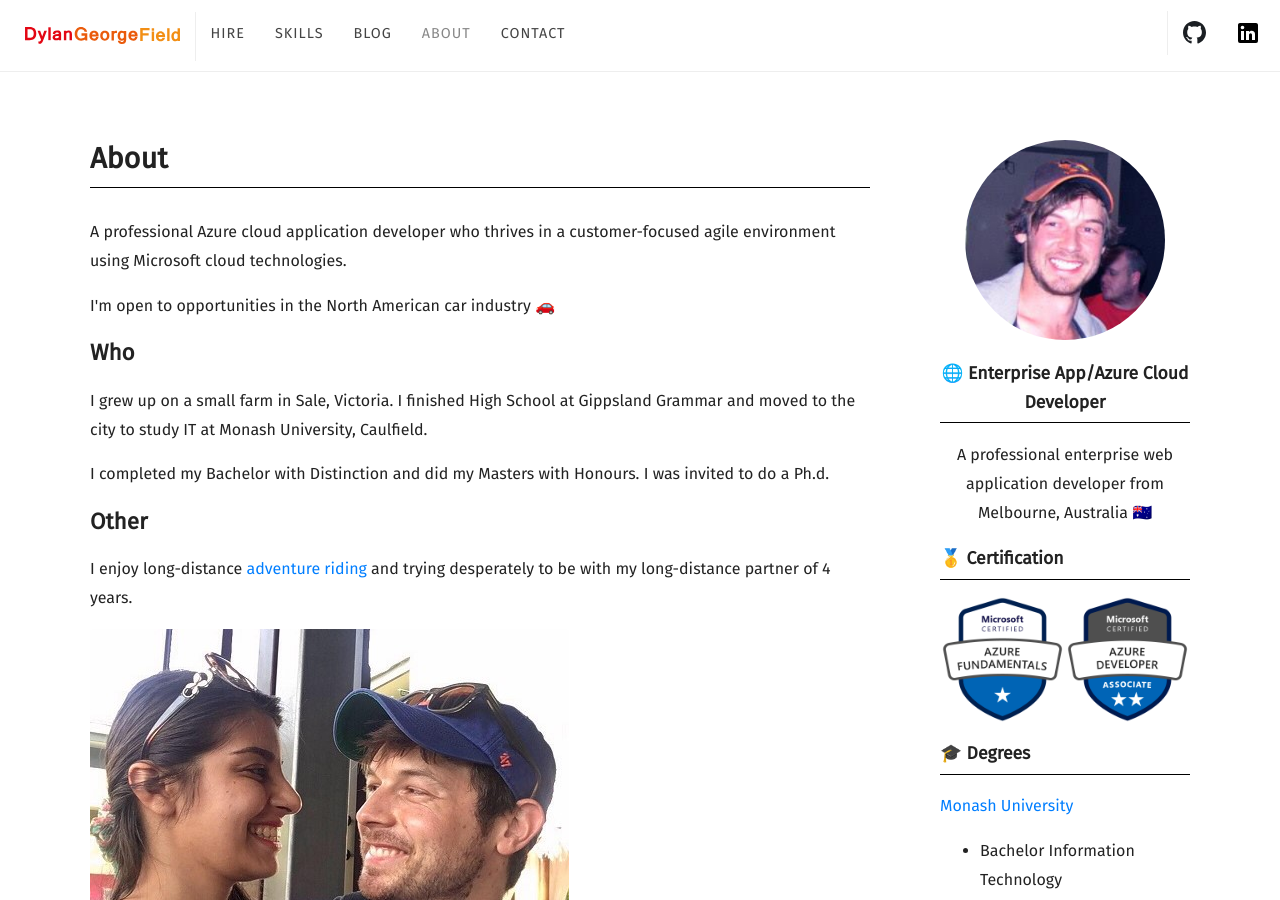
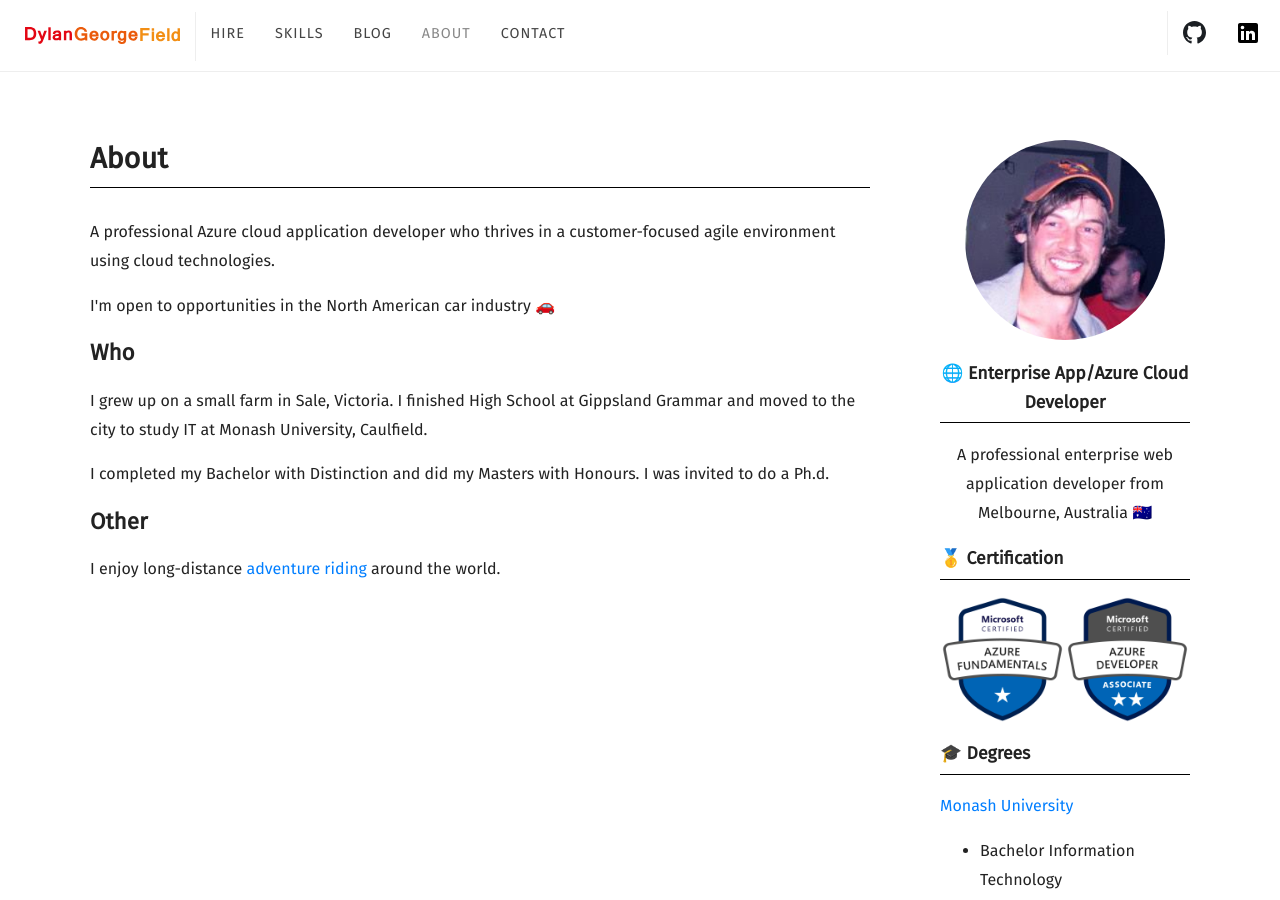
Before and after one commit to Dylan-George-Field/software.georgefield.com.au, a Jekyll site: the page built from about.html, in a window 1280 px wide and 900 px high. Built offline with Jekyll 4.4.1, drawn with Linux system fonts in a browser that asks for light colours; some web fonts are replaced.

Commit message:
Update where I work

```diff
--- a/about.html
+++ b/about.html
@@ -6,7 +6,7 @@
 
 	<p>
 		A professional Azure cloud application developer who thrives in a
-		customer-focused agile environment using Microsoft cloud technologies.
+		customer-focused agile environment using cloud technologies.
 	</p>
 
 	<p>
@@ -28,8 +28,6 @@
 	<h2>Other</h2>
 	<p>
 		I enjoy long-distance <a href="https://adventure.georgefield.com.au">adventure riding</a>
-		and trying desperately to be with my long-distance partner of 4 years.
+		around the world.
 	</p>
-
-	<img src="/images/azar-and-dylan.jpg" alt="Azar & Dylan'">
 </div>
--- a/hire.html
+++ b/hire.html
@@ -3,7 +3,7 @@
 ---
 <h1 class="section-border">Hire Me</h1>
 <p>
-	I work at AGL Energy full-time as a Digital Platform Developer.
+	I work at Carsales.com full-time as a Software Engineer.
 </p>
 <p>
 	Please checkout
```
